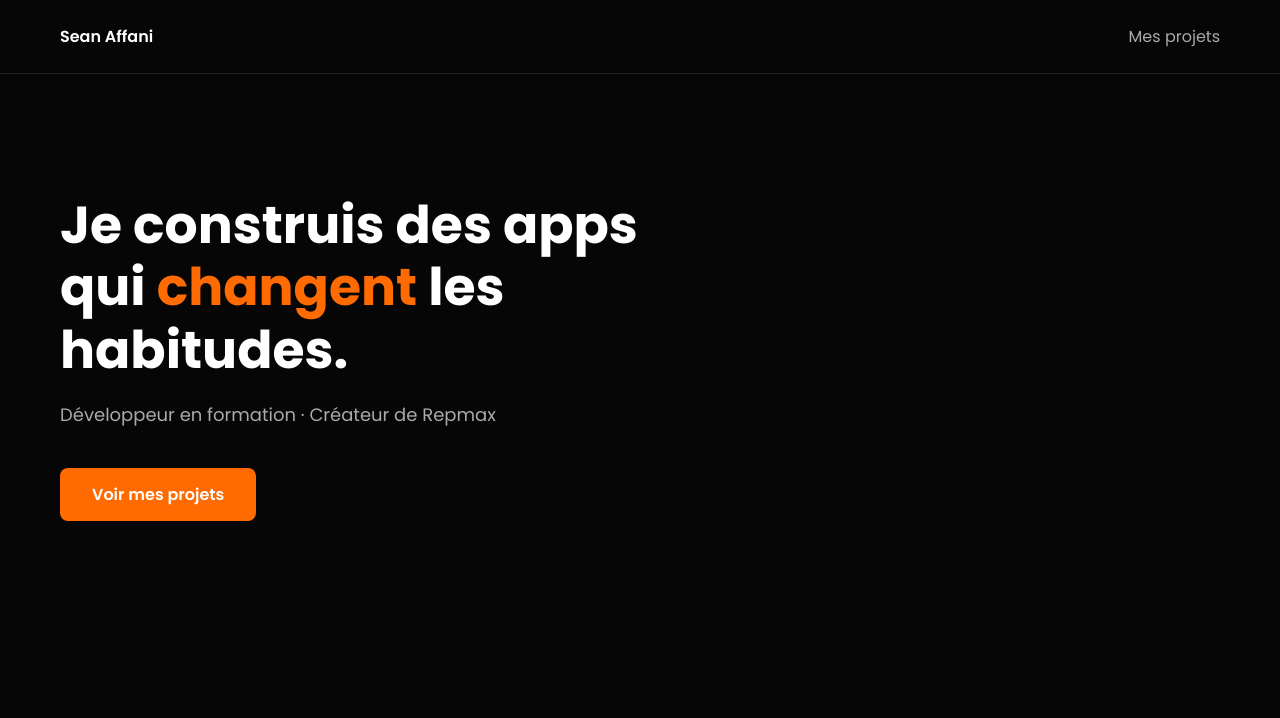
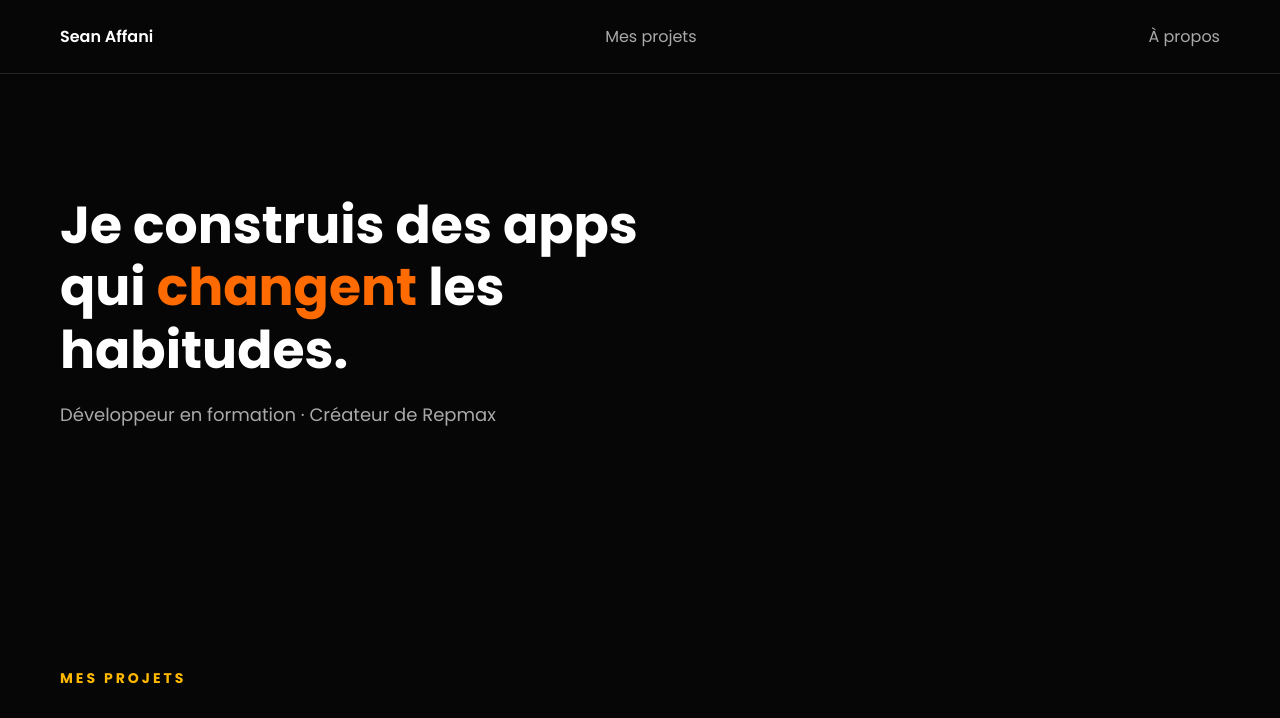
Before and after one commit to sean1901-art/portfolio, a plain HTML site: page index.html in a window 1280 px wide. Shown: the top 718 px of the page. Drawn offline with Linux system fonts and the light colour scheme.

Commit message:
Ajout lien À propos dans la navbar

```diff
--- a/index.html
+++ b/index.html
@@ -11,12 +11,12 @@
     <nav>
       <span>Sean Affani</span>
       <a href="#projets">Mes projets</a>
+      <a href="#apropos">À propos</a>
     </nav>
 
     <section class="hero">
       <h1>Je construis des apps<br>qui <span class="accent">changent</span> les habitudes.</h1>
       <p>Développeur en formation · Créateur de Repmax</p>
-      <a href="#projets" class="btn">Voir mes projets</a>
     </section>
 
     <section class="projets" id="projets">
```
